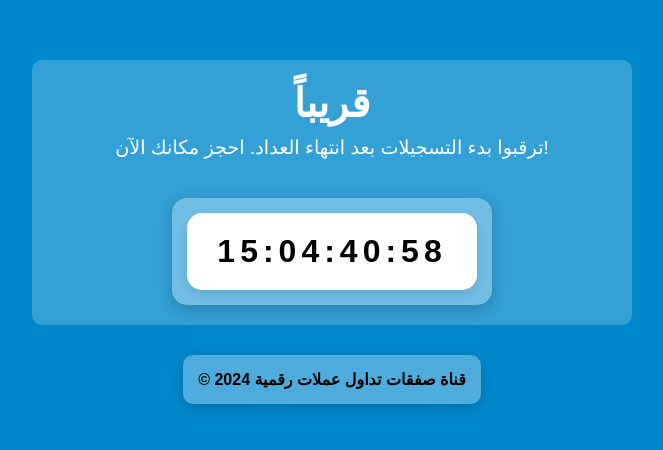
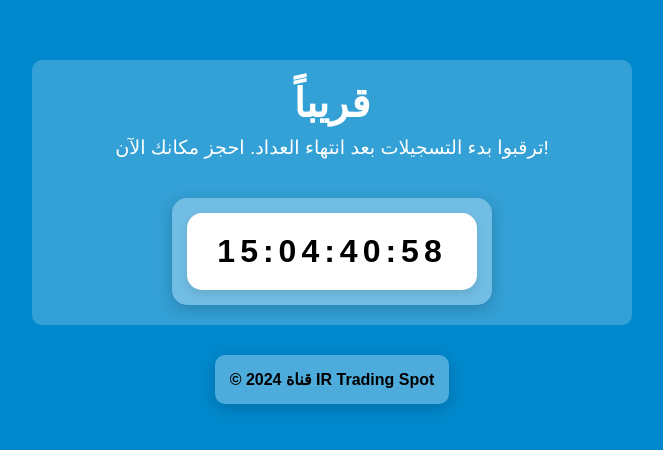
Before and after one commit to Tradingvip/Comingsoon-, a plain HTML site: page index.html in a window 1280 px wide. Shown: the part 168-618 px from the top of the page, without its empty margins (308-971 px from the left). Drawn offline with Linux system fonts and the light colour scheme.

Commit message:
Update index.html

```diff
--- a/index.html
+++ b/index.html
@@ -97,7 +97,7 @@
     </div>
 
     <div class="copyright-box">
-        © 2024 قناة صفقات تداول عملات رقمية
+        © 2024 قناة IR Trading Spot
     </div>
 
     <script>
```
